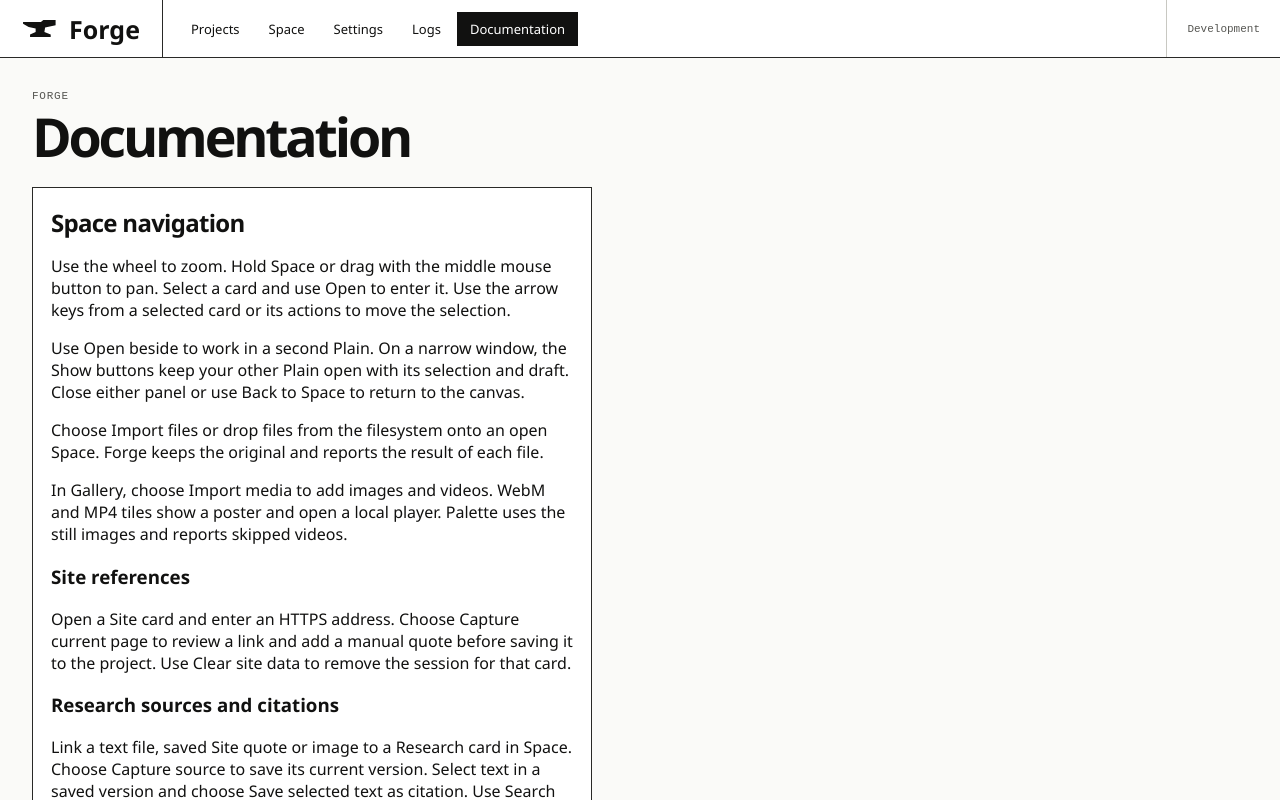
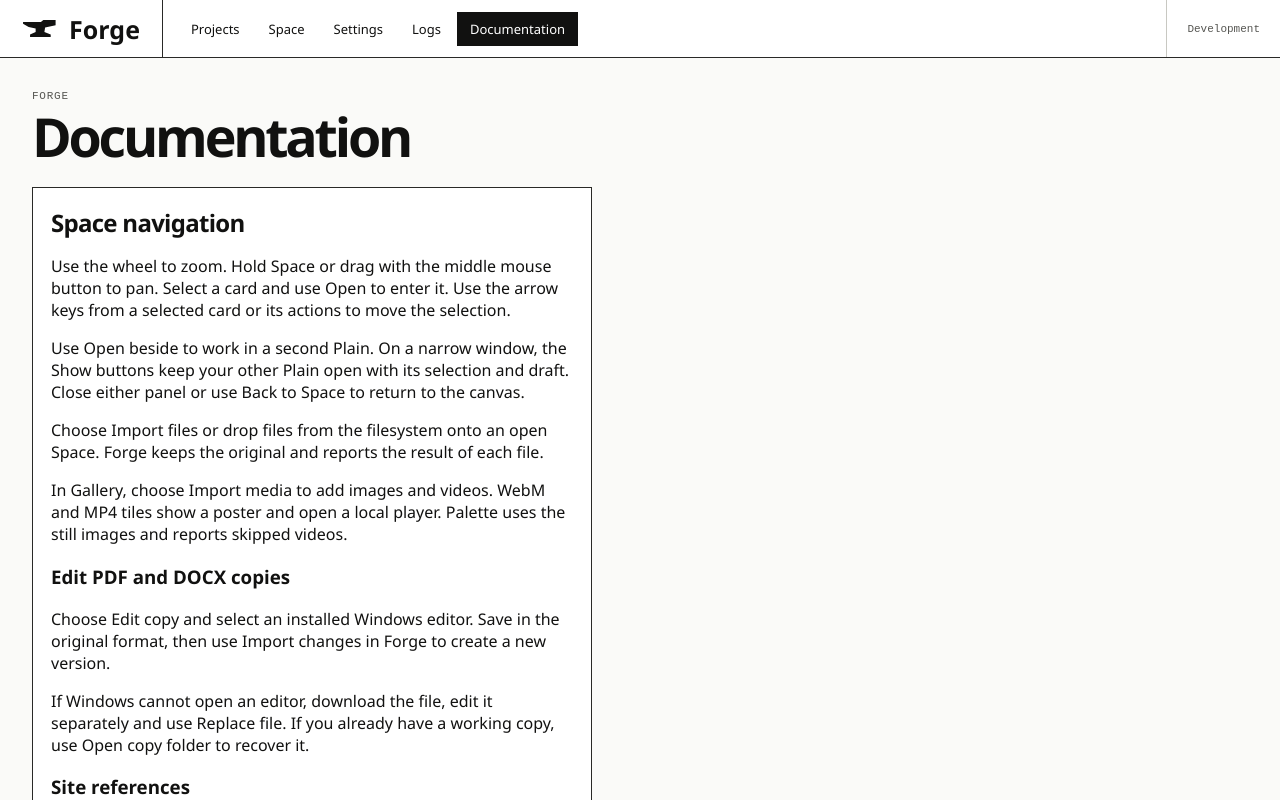
Before and after one commit to psewdon1m/forge, a React (Vite) app: page / in a window 1280 px wide. Both pictures are taken after a click on the button "Documentation". Built offline with nearby package versions, Linux system fonts and the light colour scheme.

Commit message:
Document Windows editor recovery in Forge

```diff
--- a/ui/src/main.tsx
+++ b/ui/src/main.tsx
@@ -1203,6 +1203,9 @@ function Workspace() {
         <p>Use Open beside to work in a second Plain. On a narrow window, the Show buttons keep your other Plain open with its selection and draft. Close either panel or use Back to Space to return to the canvas.</p>
         <p>Choose Import files or drop files from the filesystem onto an open Space. Forge keeps the original and reports the result of each file.</p>
         <p>In Gallery, choose Import media to add images and videos. WebM and MP4 tiles show a poster and open a local player. Palette uses the still images and reports skipped videos.</p>
+        <h3>Edit PDF and DOCX copies</h3>
+        <p>Choose Edit copy and select an installed Windows editor. Save in the original format, then use Import changes in Forge to create a new version.</p>
+        <p>If Windows cannot open an editor, download the file, edit it separately and use Replace file. If you already have a working copy, use Open copy folder to recover it.</p>
         <h3>Site references</h3>
         <p>Open a Site card and enter an HTTPS address. Choose Capture current page to review a link and add a manual quote before saving it to the project. Use Clear site data to remove the session for that card.</p>
         <h3>Research sources and citations</h3>
```
Also changed, not shown: tests/document-edit-desktop.mjs (+4 -0 lines), 2 other files (tests, documents, lock files or other folders).
